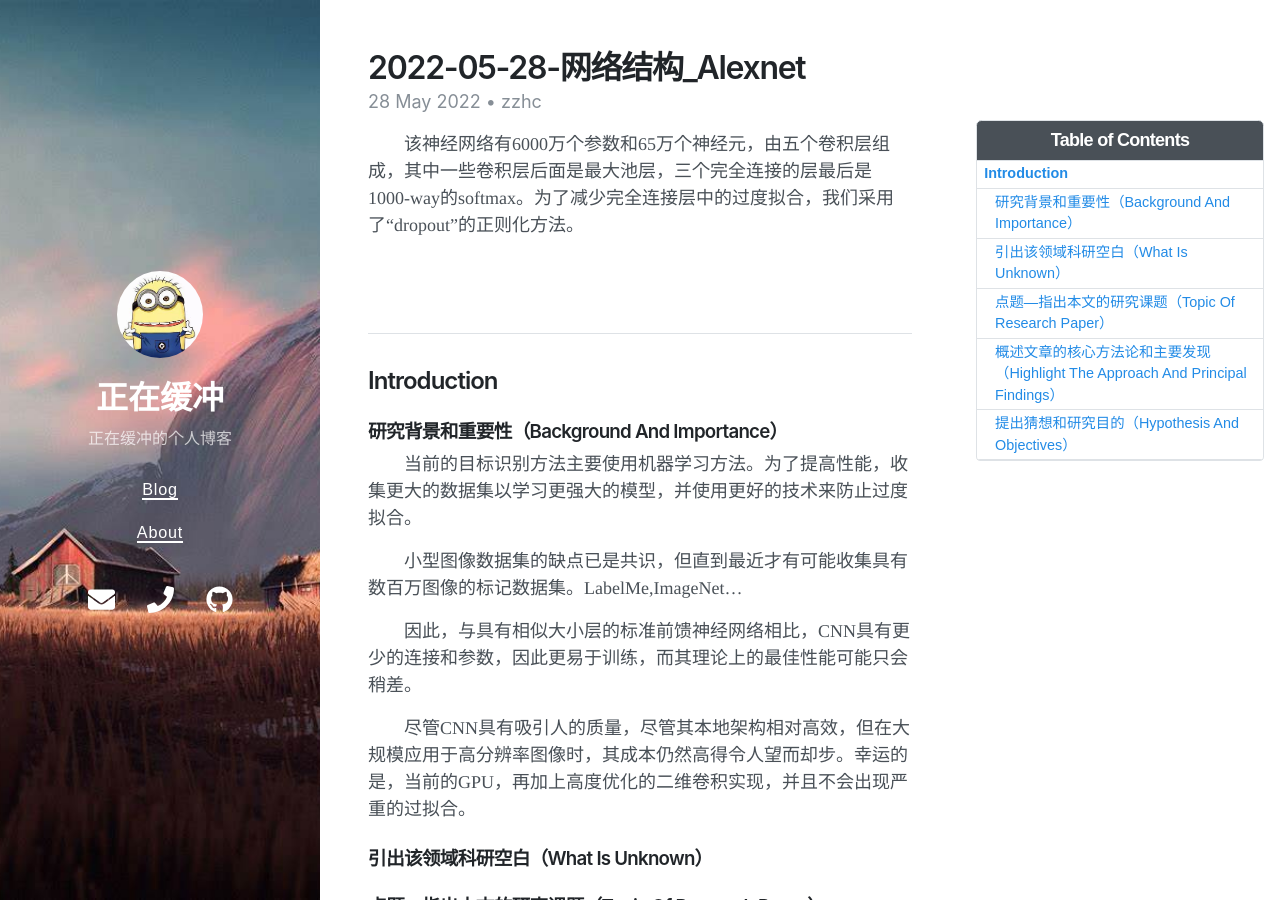
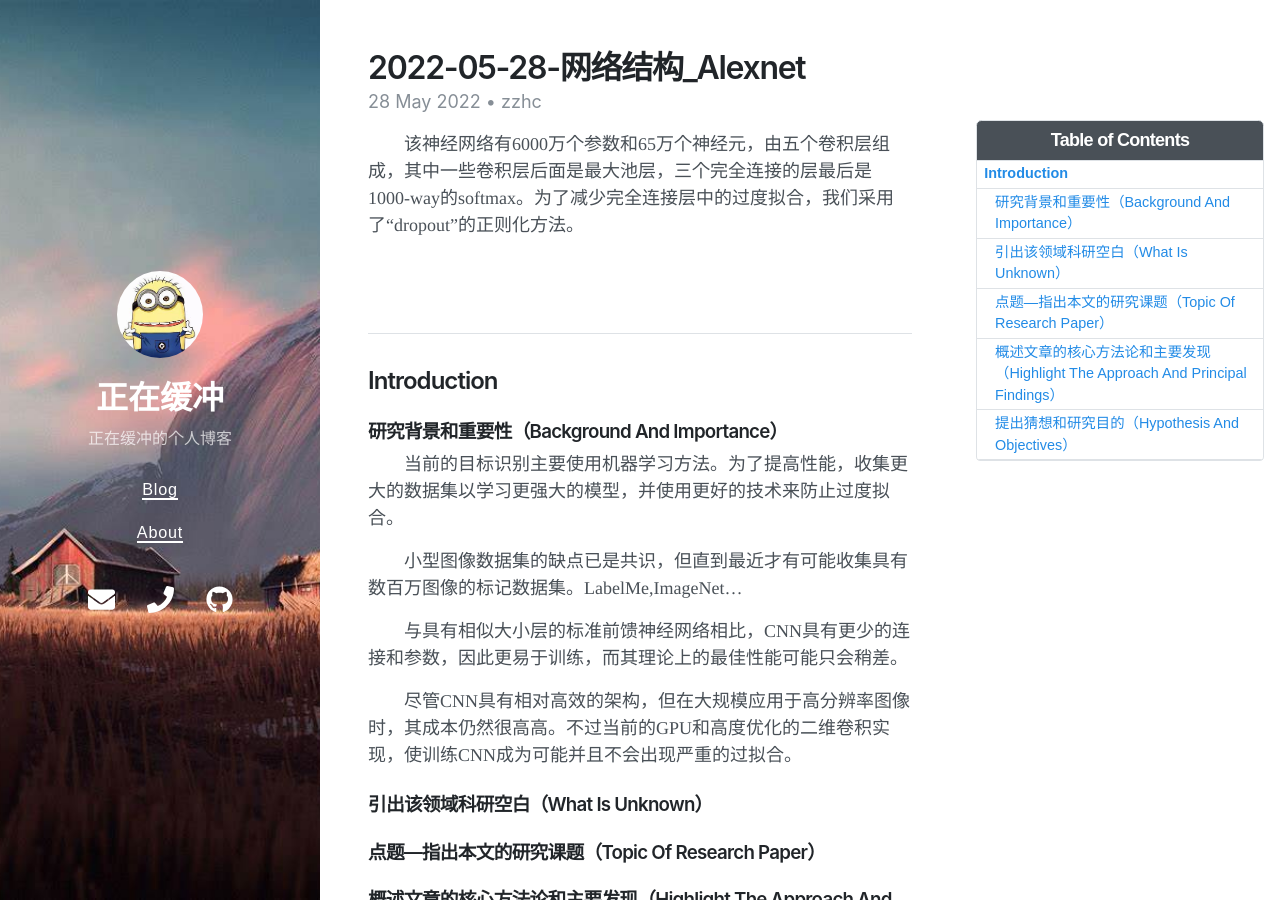
Before and after one commit to Zzhc3321/personal-blog.github.io, a Jekyll site: the page built from _posts/2022-05-28-网络结构_Alexnet.md, in a window 1280 px wide and 900 px high. Built offline with Jekyll 4.4.1, drawn with Linux system fonts in a browser that asks for light colours; nearby versions of some CDN libraries.

Commit message:
修改文件: _posts/2022-05-28-网络结构_Alexnet.md

```diff
--- a/_posts/2022-05-28-网络结构_Alexnet.md
+++ b/_posts/2022-05-28-网络结构_Alexnet.md
@@ -19,13 +19,13 @@ author: zzhc
 
 ### 研究背景和重要性（Background And Importance）
 
-&emsp;&emsp;当前的目标识别方法主要使用机器学习方法。为了提高性能，收集更大的数据集以学习更强大的模型，并使用更好的技术来防止过度拟合。
+&emsp;&emsp;当前的目标识别主要使用机器学习方法。为了提高性能，收集更大的数据集以学习更强大的模型，并使用更好的技术来防止过度拟合。
 
 &emsp;&emsp;小型图像数据集的缺点已是共识，但直到最近才有可能收集具有数百万图像的标记数据集。LabelMe,ImageNet...
 
-&emsp;&emsp;因此，与具有相似大小层的标准前馈神经网络相比，CNN具有更少的连接和参数，因此更易于训练，而其理论上的最佳性能可能只会稍差。
+&emsp;&emsp;与具有相似大小层的标准前馈神经网络相比，CNN具有更少的连接和参数，因此更易于训练，而其理论上的最佳性能可能只会稍差。
 
-&emsp;&emsp;尽管CNN具有吸引人的质量，尽管其本地架构相对高效，但在大规模应用于高分辨率图像时，其成本仍然高得令人望而却步。幸运的是，当前的GPU，再加上高度优化的二维卷积实现，并且不会出现严重的过拟合。
+&emsp;&emsp;尽管CNN具有相对高效的架构，但在大规模应用于高分辨率图像时，其成本仍然很高高。不过当前的GPU和高度优化的二维卷积实现，使训练CNN成为可能并且不会出现严重的过拟合。
 
 
 
```
